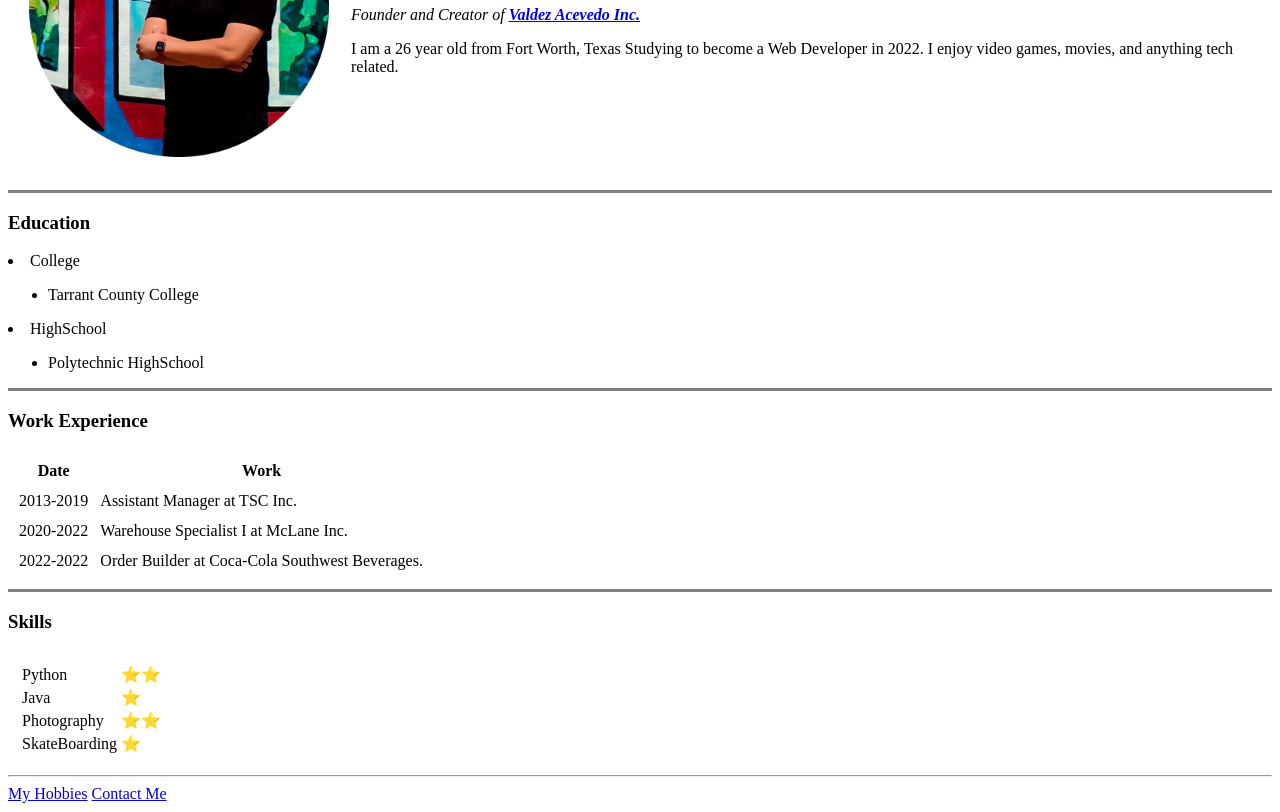
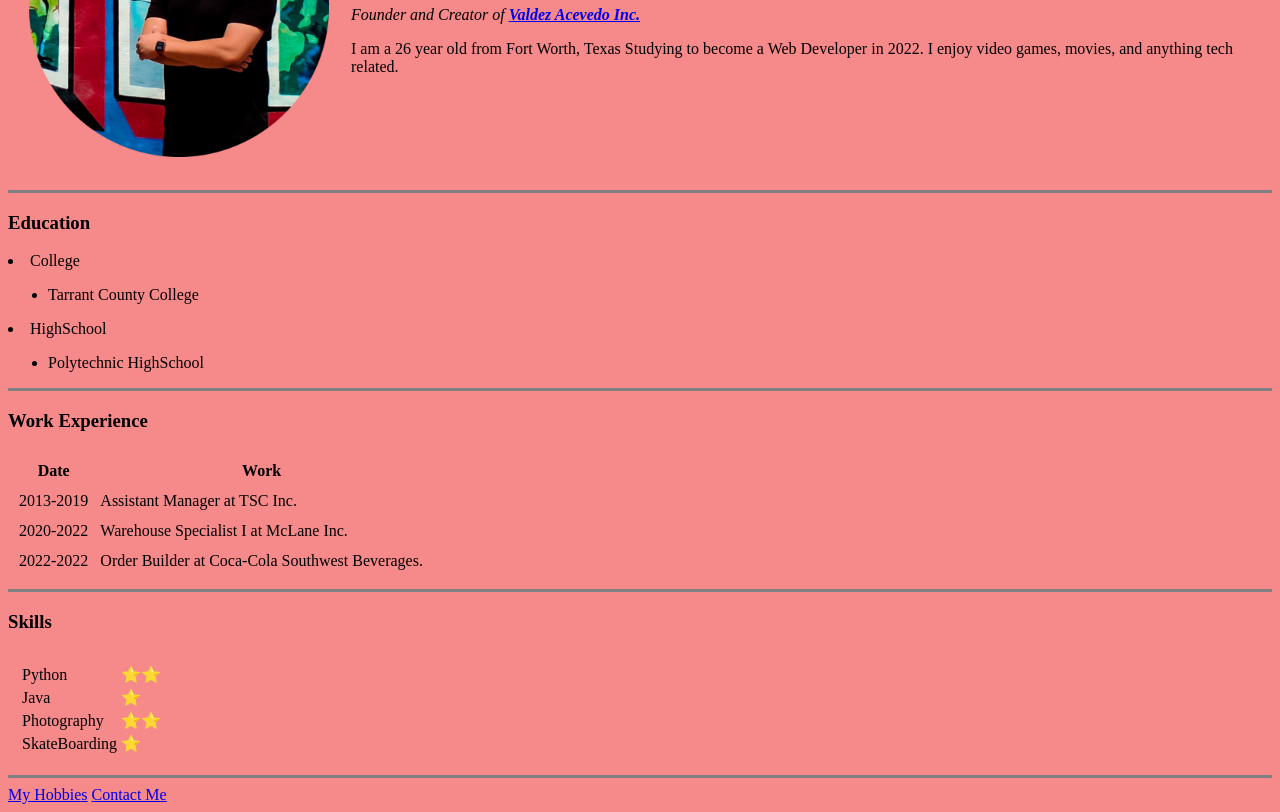
Before and after one commit to orlandovaldez/cv, a plain HTML site: page index.html in a window 1280 px wide. Shown: the part 172-984 px from the top of the page. Drawn offline with Linux system fonts and the light colour scheme.

Commit message:
changed background color

```diff
--- a/index.html
+++ b/index.html
@@ -1,12 +1,11 @@
 <!DOCTYPE html>
 <html lang="en" dir="ltr">
-
 <head>
   <meta charset="utf-8">
   <title>⚡Orlando's Personal Site⚡</title>
 </head>
 
-<body>
+<body style="background-color: #F68989;">
   <table cellspacing ="20">
     <tr>
       <td><img src="images/orlando.png" width="300" height="300" alt="Orlando's Profile Picture"></td>
@@ -93,7 +92,7 @@
 
 
 
-  <hr>
+  <hr  size = "3" noshade>
   <a href="hobbies.html">My Hobbies</a>
   <a href="contactme.html">Contact Me</a>
 
```
